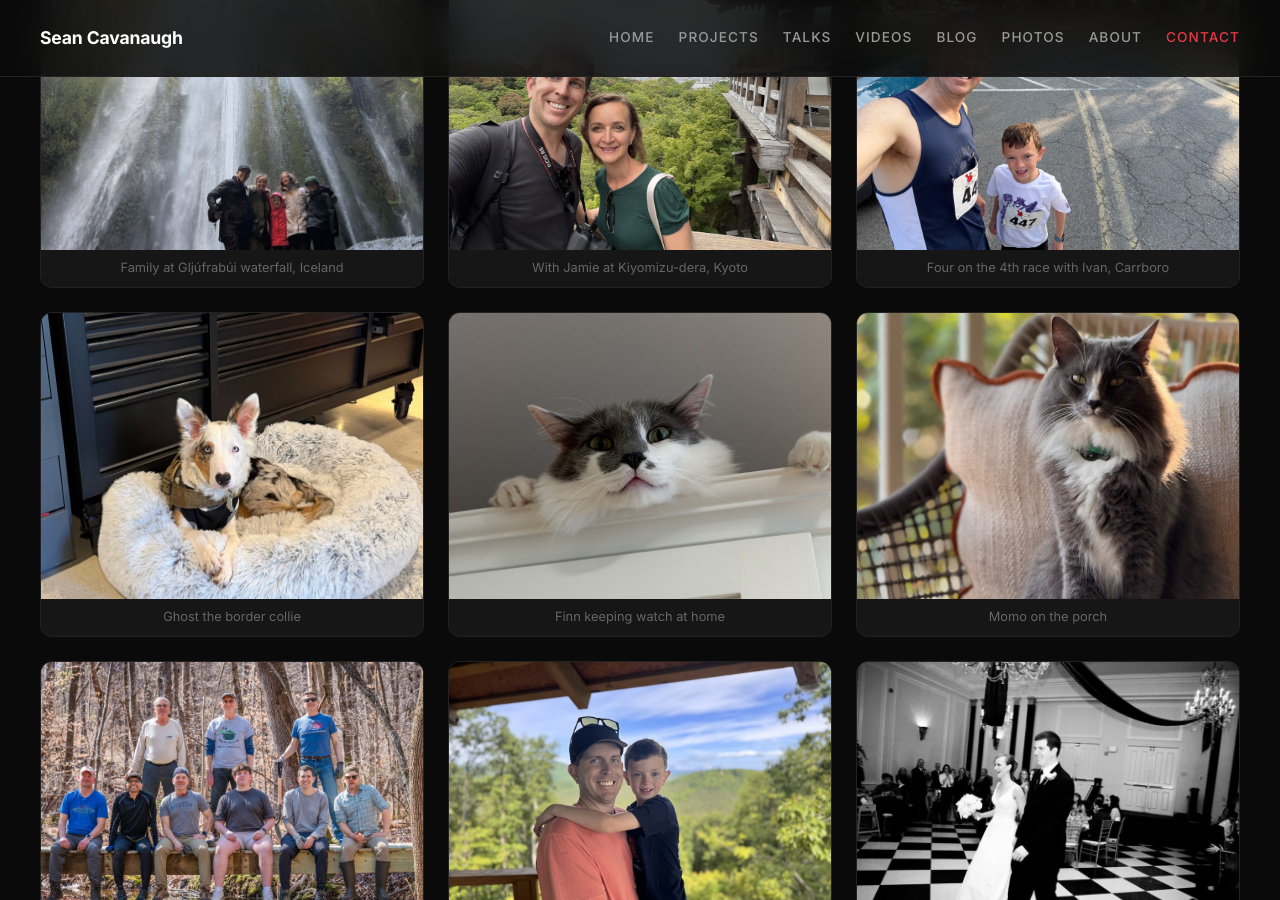
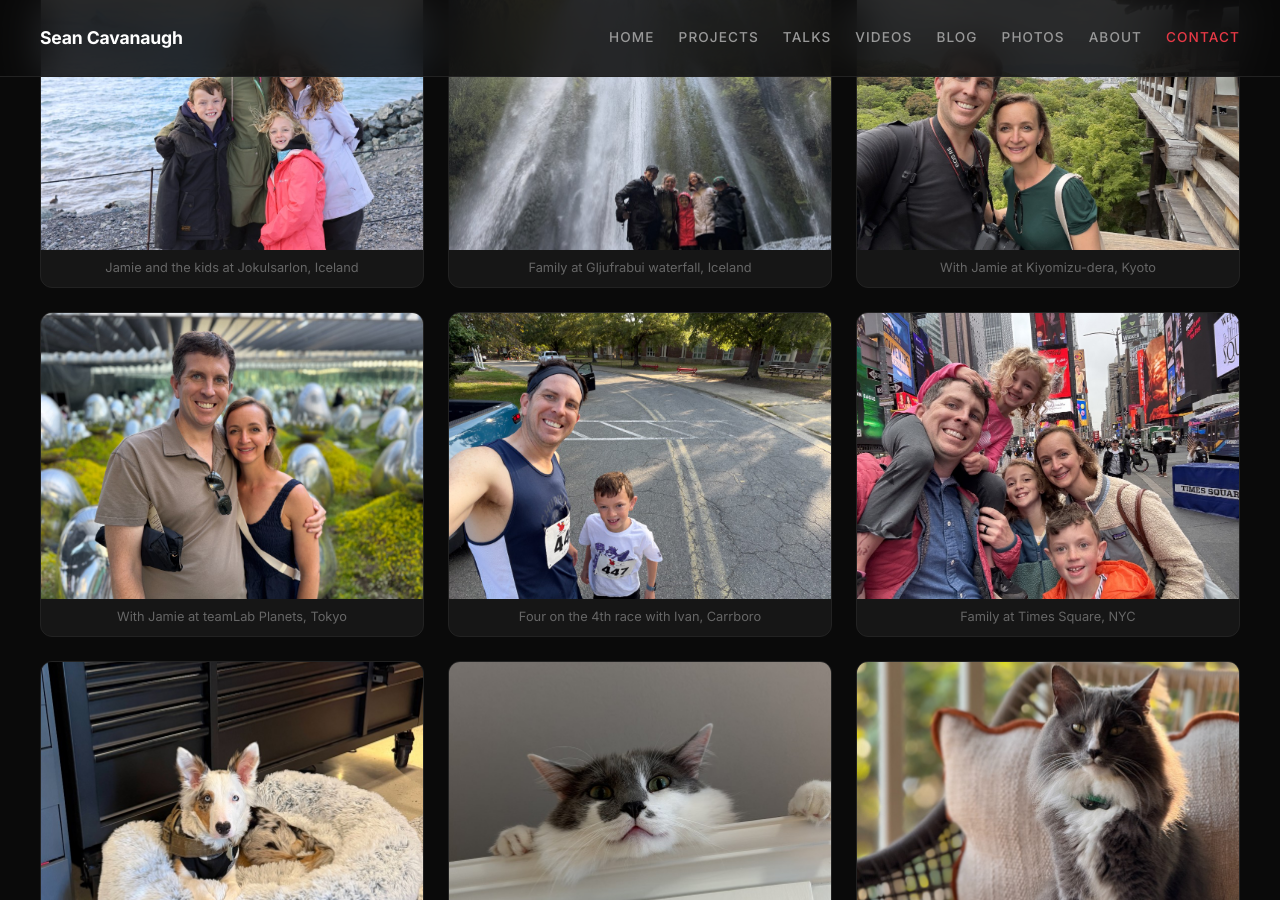
Before and after one commit to IPvSean/cavanaugh.pro, a Jekyll site: the page built from pages/about.html, in a window 1280 px wide and 900 px high, scrolled down 2503 px. Built offline with Jekyll 4.4.1, drawn with Linux system fonts in a browser that asks for light colours.

Commit message:
Expand About page photo grid to 3x4 with 12 photos
Added Jokulsarlon Glacier Lagoon family photo, brought back teamLab
Tokyo and NYC Times Square to fill the grid with all real photos.

Co-authored-by: Cursor <cursoragent@cursor.com>

```diff
--- a/pages/about.html
+++ b/pages/about.html
@@ -72,16 +72,28 @@ permalink: /about/
 
       <div class="about-family-grid">
         <div class="about-family-item">
-          <img src="/assets/images/iceland-gljufrabui-family.png" alt="Family at Gljúfrabúi waterfall, Iceland, 2026" loading="lazy">
-          <span>Family at Gljúfrabúi waterfall, Iceland</span>
+          <img src="/assets/images/iceland-jokulsarlon-family.png" alt="Jamie and the kids at Jokulsarlon Glacier Lagoon, Iceland, 2026" loading="lazy">
+          <span>Jamie and the kids at Jokulsarlon, Iceland</span>
+        </div>
+        <div class="about-family-item">
+          <img src="/assets/images/iceland-gljufrabui-family.png" alt="Family at Gljufrabui waterfall, Iceland, 2026" loading="lazy">
+          <span>Family at Gljufrabui waterfall, Iceland</span>
         </div>
         <div class="about-family-item">
           <img src="/assets/images/kyoto-kiyomizudera-jamie.png" alt="With Jamie at Kiyomizu-dera temple, Kyoto, Japan, 2026" loading="lazy">
           <span>With Jamie at Kiyomizu-dera, Kyoto</span>
         </div>
         <div class="about-family-item">
+          <img src="/assets/images/tokyo-teamlab-jamie.png" alt="With Jamie at teamLab Planets, Tokyo, Japan, 2026" loading="lazy">
+          <span>With Jamie at teamLab Planets, Tokyo</span>
+        </div>
+        <div class="about-family-item">
           <img src="/assets/images/four-on-the-4th-ivan.png" alt="Four on the 4th race with my son Ivan, Carrboro, NC, 2026" loading="lazy">
           <span>Four on the 4th race with Ivan, Carrboro</span>
+        </div>
+        <div class="about-family-item">
+          <img src="/assets/images/nyc-times-square-family.png" alt="Family photo at Times Square, New York City, 2025" loading="lazy">
+          <span>Family at Times Square, NYC</span>
         </div>
         <div class="about-family-item">
           <img src="/assets/images/ghost-dog.png" alt="Ghost the border collie in his bed, Chapel Hill, NC" loading="lazy">
```
Also changed, not shown: assets/images/iceland-jokulsarlon-family.png (added).
